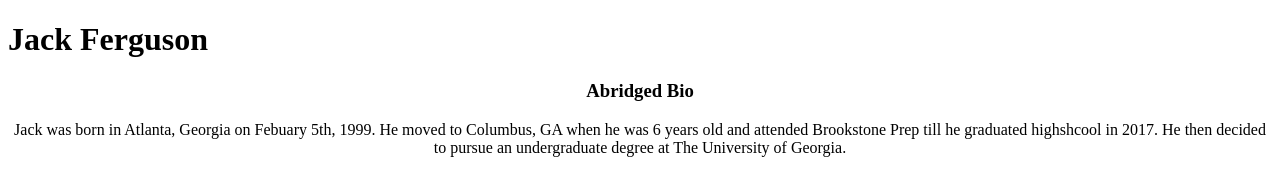
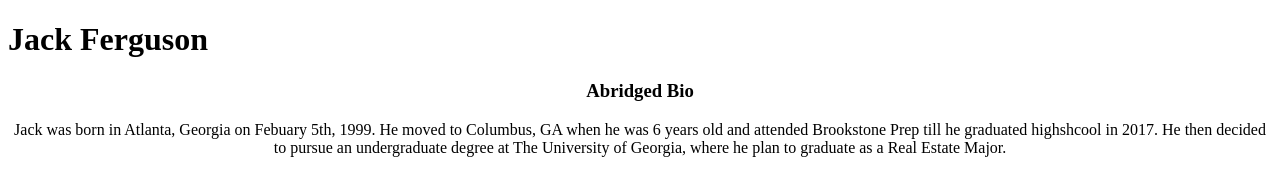
Before and after one commit to jpf13621/Web-Page, a plain HTML site: page index.html in a window 1280 px wide. Drawn offline with Linux system fonts and the light colour scheme.

Commit message:
Update index.html

```diff
--- a/index.html
+++ b/index.html
@@ -8,7 +8,7 @@
     <h1> Jack Ferguson</h1>
     <div style= "text-align:center">
       <h3> Abridged Bio </h3>
-    <P> Jack was born in Atlanta, Georgia on Febuary 5th, 1999. He moved to Columbus, GA when he was 6 years old and attended Brookstone Prep till he graduated highshcool in 2017. He then decided to pursue an undergraduate degree at The University of Georgia. </P>
+    <P> Jack was born in Atlanta, Georgia on Febuary 5th, 1999. He moved to Columbus, GA when he was 6 years old and attended Brookstone Prep till he graduated highshcool in 2017. He then decided to pursue an undergraduate degree at The University of Georgia, where he plan to graduate as a Real Estate Major. </P>
     </div>
       </BODY>
 </HTML>
```
